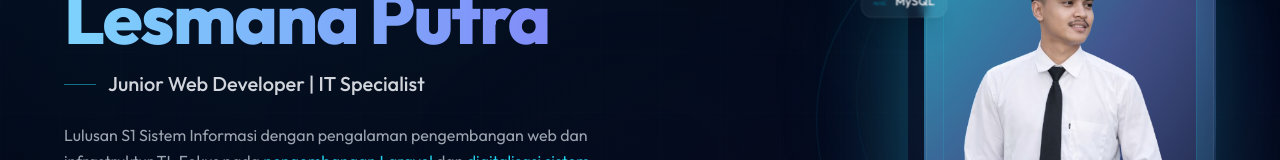
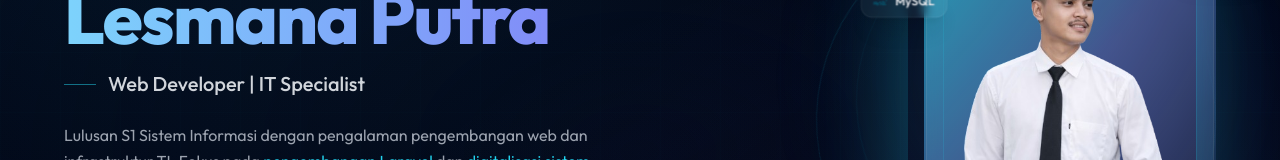
Before and after one commit to rianlesmanaputra/portfolio, a React (Vite) app: page / in a window 1280 px wide. Shown: the part 248-408 px from the top of the page. Built offline with nearby package versions, Linux system fonts and the light colour scheme.

Commit message:
Update portfolio optimizations and fixes

```diff
--- a/src/components/Hero.jsx
+++ b/src/components/Hero.jsx
@@ -109,7 +109,7 @@ export default function Hero() {
             >
               <div className="h-px w-8 bg-cyan-400/50" />
               <p className="text-lg md:text-xl text-gray-300 font-medium">
-                Junior Web Developer | IT Specialist
+                 Web Developer | IT Specialist
               </p>
             </motion.div>
 
```
